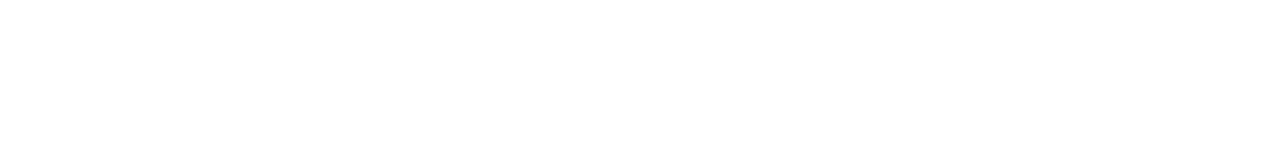
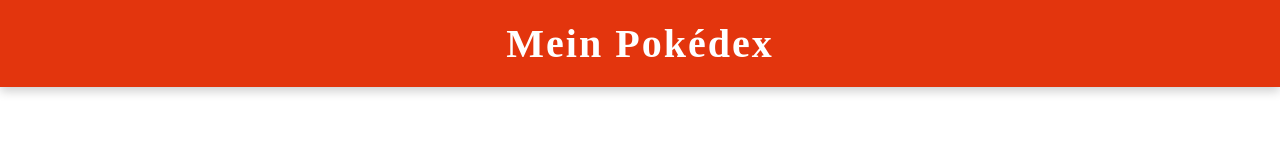
Before and after one commit to Stack8871/Pockedex, a plain HTML site: page index.html in a window 1280 px wide. Drawn offline with Linux system fonts and the light colour scheme.

Commit message:
styles and css

```diff
--- a/CSS/main.css
+++ b/CSS/main.css
@@ -0,0 +1,3 @@
+@import url('styles.css');
+@import url('fonts.css');
+@import url('styles.css');
--- a/CSS/styles.css
+++ b/CSS/styles.css
@@ -0,0 +1,17 @@
+body {
+    margin: 0;
+
+}
+header {
+    background-color: #e3350d;
+    color: white;
+    padding: 20px 0;
+    text-align: center;
+    box-shadow: 0 4px 10px rgba(0,0,0,0.2);
+  }
+
+  h1 {
+    margin: 0;
+    font-size: 2.5rem;
+    letter-spacing: 2px;
+  }
--- a/index.html
+++ b/index.html
@@ -1,11 +1,15 @@
 <!DOCTYPE html>
-<html lang="en">
+<html lang="de">
 <head>
     <meta charset="UTF-8">
     <meta name="viewport" content="width=device-width, initial-scale=1.0">
+    <link rel="stylesheet" href="./CSS/main.css">
     <title>Document</title>
 </head>
 <body>
-
+    <header>
+        <h1>Mein Pokédex</h1>
+      </header>
+    <script src="./scripte/script.js"></script>
 </body>
 </html>
```
Also changed, not shown: scripte/script.js (added).
